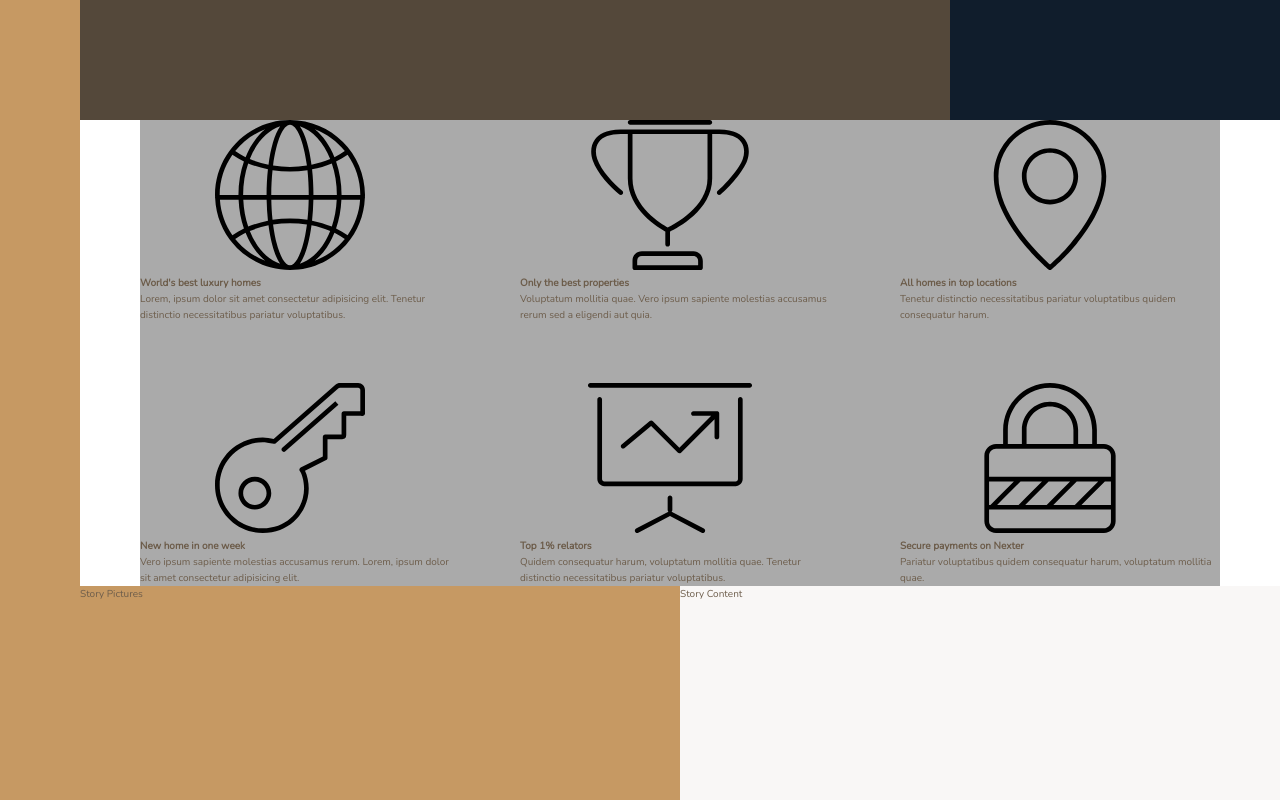
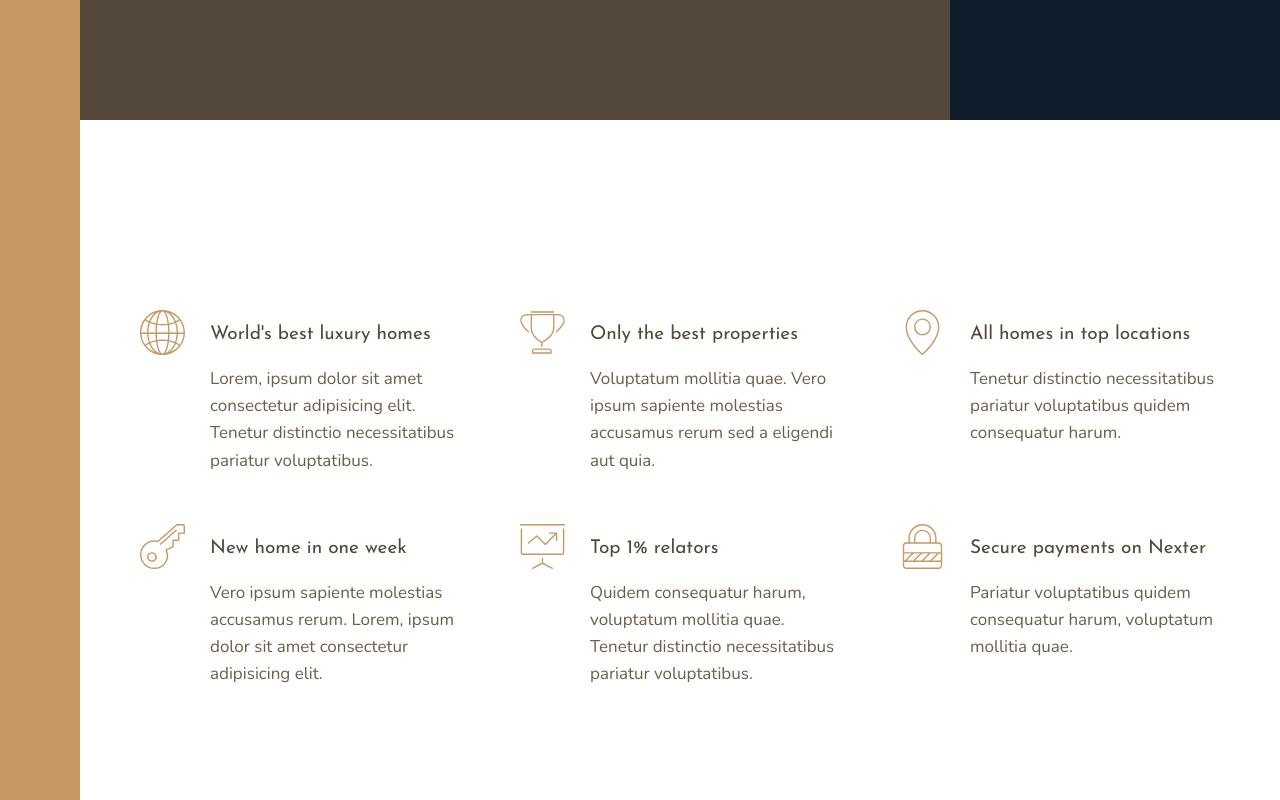
Before and after one commit to arfaoui-aziz/Nexter, a website: page index.html in a window 1280 px wide. Shown: the part 520-1320 px from the top of the page. Drawn offline with nearby package versions, Linux system fonts and the light colour scheme.

Commit message:
Feature Section Completed

```diff
--- a/index.html
+++ b/index.html
@@ -24,7 +24,7 @@
         <svg class="feature__icon">
           <use xlink:href="../img/sprite.svg#icon-global" />
         </svg>
-        <h4 class="heading-4">World's best luxury homes</h4>
+        <h4 class="heading-4 heading-4--dark">World's best luxury homes</h4>
         <p class="feature__text">
           Lorem, ipsum dolor sit amet consectetur adipisicing elit. Tenetur
           distinctio necessitatibus pariatur voluptatibus.
@@ -35,7 +35,7 @@
         <svg class="feature__icon">
           <use xlink:href="../img/sprite.svg#icon-trophy" />
         </svg>
-        <h4 class="heading-4">Only the best properties</h4>
+        <h4 class="heading-4 heading-4--dark">Only the best properties</h4>
         <p class="feature__text">
           Voluptatum mollitia quae. Vero ipsum sapiente molestias accusamus
           rerum sed a eligendi aut quia.
@@ -46,7 +46,7 @@
         <svg class="feature__icon">
           <use xlink:href="../img/sprite.svg#icon-map-pin" />
         </svg>
-        <h4 class="heading-4">All homes in top locations</h4>
+        <h4 class="heading-4 heading-4--dark">All homes in top locations</h4>
         <p class="feature__text">
           Tenetur distinctio necessitatibus pariatur voluptatibus quidem
           consequatur harum.
@@ -57,7 +57,7 @@
         <svg class="feature__icon">
           <use xlink:href="../img/sprite.svg#icon-key" />
         </svg>
-        <h4 class="heading-4">New home in one week</h4>
+        <h4 class="heading-4 heading-4--dark">New home in one week</h4>
         <p class="feature__text">
           Vero ipsum sapiente molestias accusamus rerum. Lorem, ipsum dolor sit
           amet consectetur adipisicing elit.
@@ -68,7 +68,7 @@
         <svg class="feature__icon">
           <use xlink:href="../img/sprite.svg#icon-presentation" />
         </svg>
-        <h4 class="heading-4">Top 1% relators</h4>
+        <h4 class="heading-4 heading-4--dark">Top 1% relators</h4>
         <p class="feature__text">
           Quidem consequatur harum, voluptatum mollitia quae. Tenetur distinctio
           necessitatibus pariatur voluptatibus.
@@ -79,7 +79,7 @@
         <svg class="feature__icon">
           <use xlink:href="../img/sprite.svg#icon-lock" />
         </svg>
-        <h4 class="heading-4">Secure payments on Nexter</h4>
+        <h4 class="heading-4 heading-4--dark">Secure payments on Nexter</h4>
         <p class="feature__text">
           Pariatur voluptatibus quidem consequatur harum, voluptatum mollitia
           quae.
--- a/sass/_base.scss
+++ b/sass/_base.scss
@@ -33,3 +33,17 @@ body {
   font-weight: 300;
   line-height: 1.6;
 }
+
+.container {
+  display: grid;
+  //min-content = auto
+  grid-template-rows: 80vh auto 40vw repeat(3, min-content);
+  grid-template-columns:
+    [sidebar-start] 8rem [sidebar-end full-start] minmax(6rem, 1fr)
+    [center-start] repeat(8, [col-start] minmax(min-content, 14rem) [col-end])
+    [center-end] minmax(6rem, 1fr) [full-end];
+
+  & > * {
+    padding: 20rem 0;
+  }
+}
--- a/sass/_features.scss
+++ b/sass/_features.scss
@@ -1,17 +1,28 @@
 .features {
-  background-color: $color-grey-light-2;
   grid-column: center-start / center-end;
   display: grid;
-  grid-template-columns: repeat(3, 1fr);
+  // grid-template-columns: repeat(3, 1fr);
+  grid-template-columns: repeat(auto-fit, minmax(25rem, 1fr));
   grid-gap: 6rem;
+  align-items: start;
 }
 
-.container {
+.feature {
   display: grid;
-  //min-content = auto
-  grid-template-rows: 80vh auto 40vw repeat(3, min-content);
-  grid-template-columns:
-    [sidebar-start] 8rem [sidebar-end full-start] minmax(6rem, 1fr)
-    [center-start] repeat(8, [col-start] minmax(min-content, 14rem) [col-end])
-    [center-end] minmax(6rem, 1fr) [full-end];
+  grid-template-columns: min-content 1fr;
+
+  grid-gap: 0 2.5rem;
+  &__icon {
+    fill: $color-primary;
+    width: 4.5rem;
+    height: 4.5rem;
+    //-1 nd of Explicit grid
+    //work only with Explicit Grids
+    transform: translateY(-1rem);
+  }
+
+  &__text {
+    font-size: 1.7rem;
+    grid-column: 2/3;
+  }
 }
--- a/sass/_typography.scss
+++ b/sass/_typography.scss
@@ -0,0 +1,32 @@
+%heading {
+  font-family: $font-display;
+  font-weight: 400;
+}
+
+//mixin inject code into the selector Extend is the oposite replace % with all the selectors
+// Group the Selectors
+
+.heading-1 {
+  @extend %heading;
+}
+
+.heading-2 {
+  @extend %heading;
+}
+
+.heading-3 {
+  @extend %heading;
+}
+
+.heading-4 {
+  @extend %heading;
+  font-size: 1.9rem;
+
+  &--light {
+    color: $color-grey-light-1;
+  }
+
+  &--dark {
+    color: $color-grey-dark-1;
+  }
+}
```
Also changed, not shown: css/main.css.
